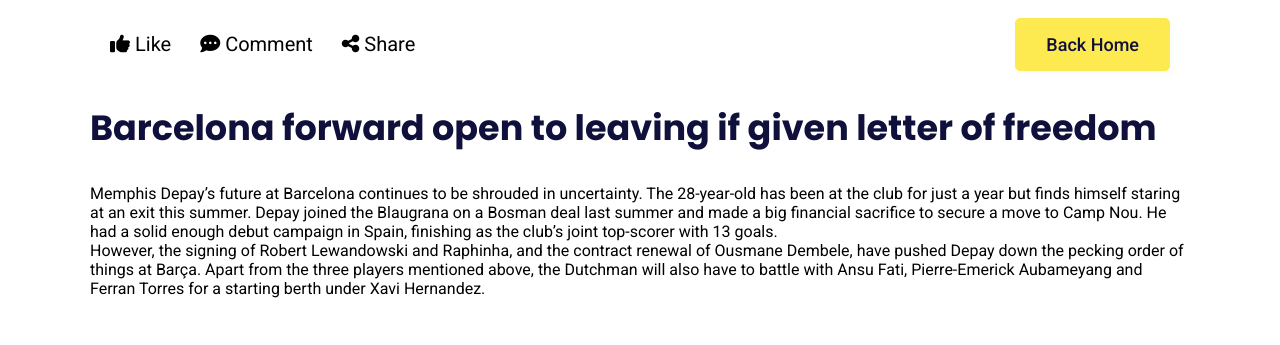
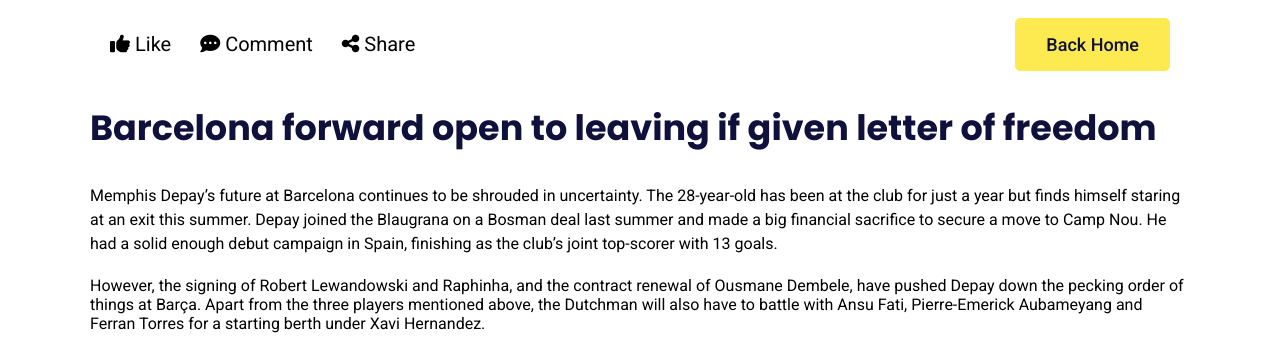
Before and after one commit to fynila/tiger-esports, a plain HTML site: page explore.html in a window 1280 px wide. Shown: the part 641-986 px from the top of the page. Drawn offline with Linux system fonts and the light colour scheme.

Commit message:
Update style.css

```diff
--- a/assets/css/style.css
+++ b/assets/css/style.css
@@ -233,6 +233,10 @@
     margin: 40px 20px 0 20px;
     white-space: nowrap;
 }
+.details-content p {
+    margin-bottom: 20px;
+    line-height: 1.5;
+}
 .video-info a {
     padding-right: 25px;
     font-size: 20px;
```
